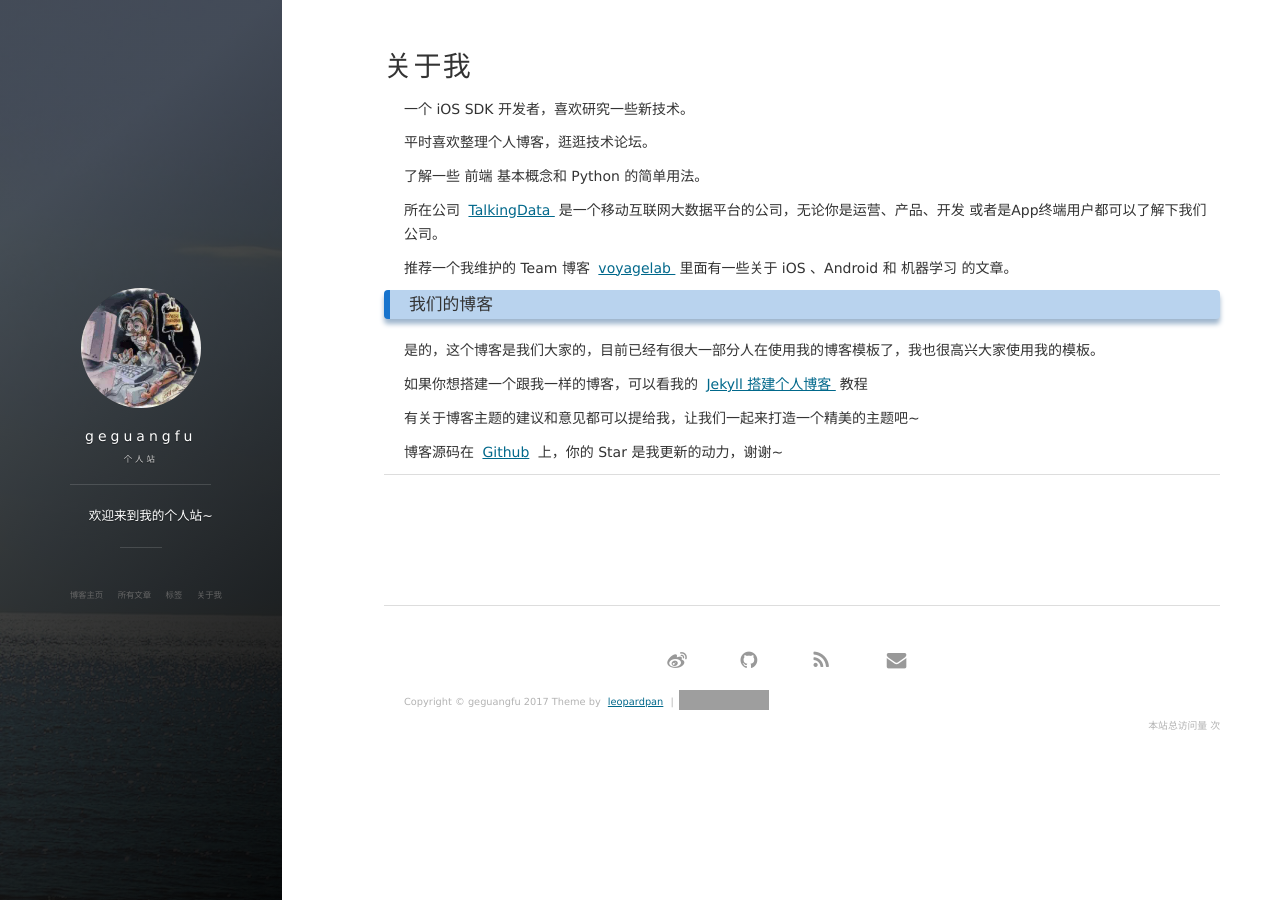
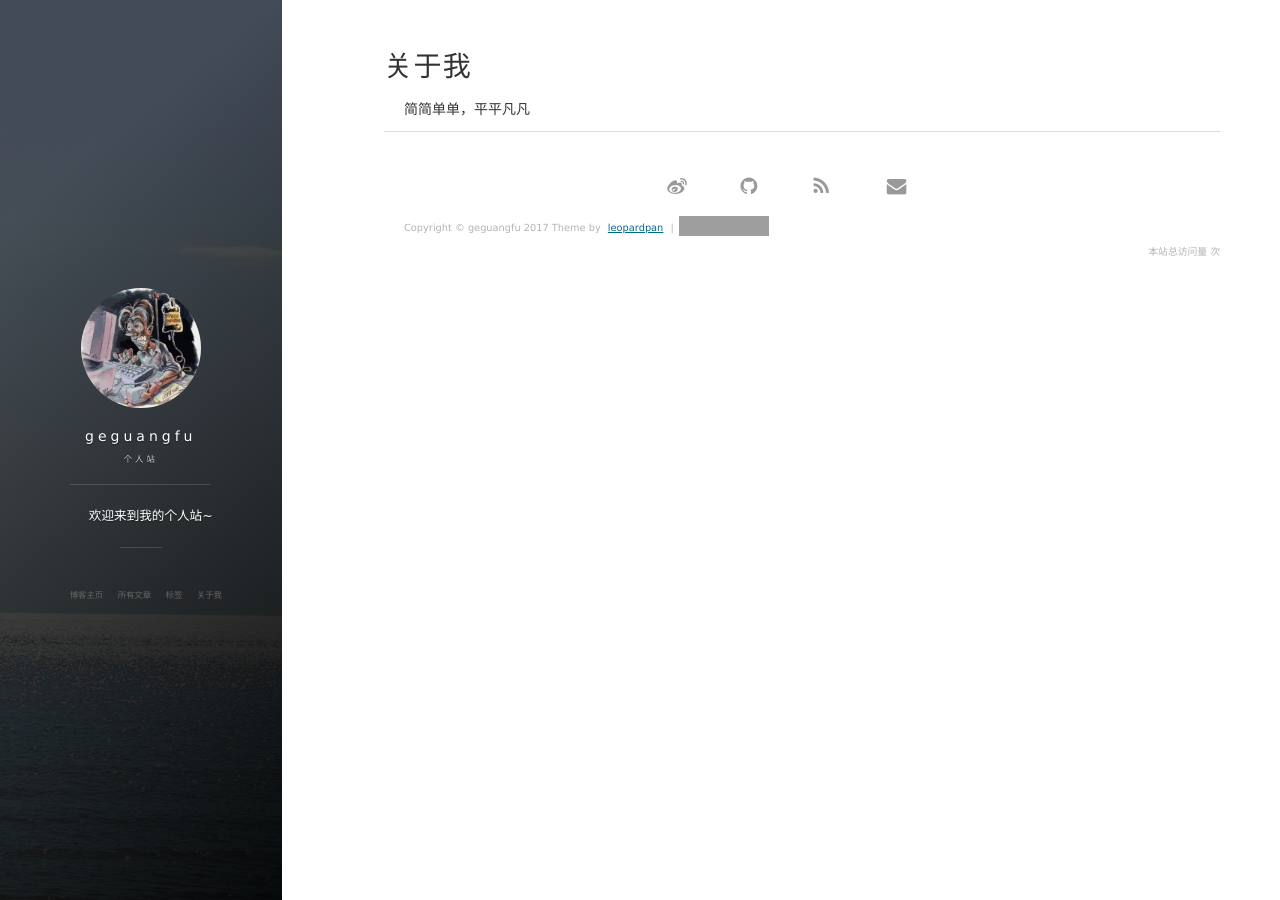
Before and after one commit to javaGe/javaGe.github.io, a Jekyll site: the page built from about.md, in a window 1280 px wide. Built offline with Jekyll 4.4.1, drawn with Linux system fonts in a browser that asks for light colours; nearby versions of some CDN libraries; comment, search, counter and statistics services are not loaded; grey boxes are pictures that could not be loaded.

Commit message:
2017-11-29

```diff
--- a/about.md
+++ b/about.md
@@ -3,50 +3,6 @@ layout: page
 title: 关于我
 ---
 
-一个 iOS SDK 开发者，喜欢研究一些新技术。
 <p>
-平时喜欢整理个人博客，逛逛技术论坛。
-<p>
-了解一些 前端 基本概念和 Python 的简单用法。
-
-<p>
-
-所在公司
-<a target="_blank" href="https://www.talkingdata.com/"> TalkingData </a>
-是一个移动互联网大数据平台的公司，无论你是运营、产品、开发 或者是App终端用户都可以了解下我们公司。
-<p>
-
-推荐一个我维护的 Team 博客
-<a target="_blank" href="http://talkingdata.me/"> voyagelab </a>
-里面有一些关于 iOS 、Android 和 机器学习 的文章。
-
-<p>
-
-<h3> 我们的博客 </h3>
-
-<p>
-
-是的，这个博客是我们大家的，目前已经有很大一部分人在使用我的博客模板了，我也很高兴大家使用我的模板。
-
-<p>
-
-如果你想搭建一个跟我一样的博客，可以看我的
-<a href="/2016/10/jekyll_tutorials1/"> Jekyll 搭建个人博客 </a>
-教程
-
-<p>
-
-有关于博客主题的建议和意见都可以提给我，让我们一起来打造一个精美的主题吧~
-
-<p>
-
-博客源码在 <a target="_blank" href='https://github.com/leopardpan/leopardpan.github.io/'>Github</a> 上，你的 Star 是我更新的动力，谢谢~
-
-<p>
-
-<p>
-
-<p>
-
-
-{% include comments.html %}
+简简单单，平平凡凡
+</p>
```
